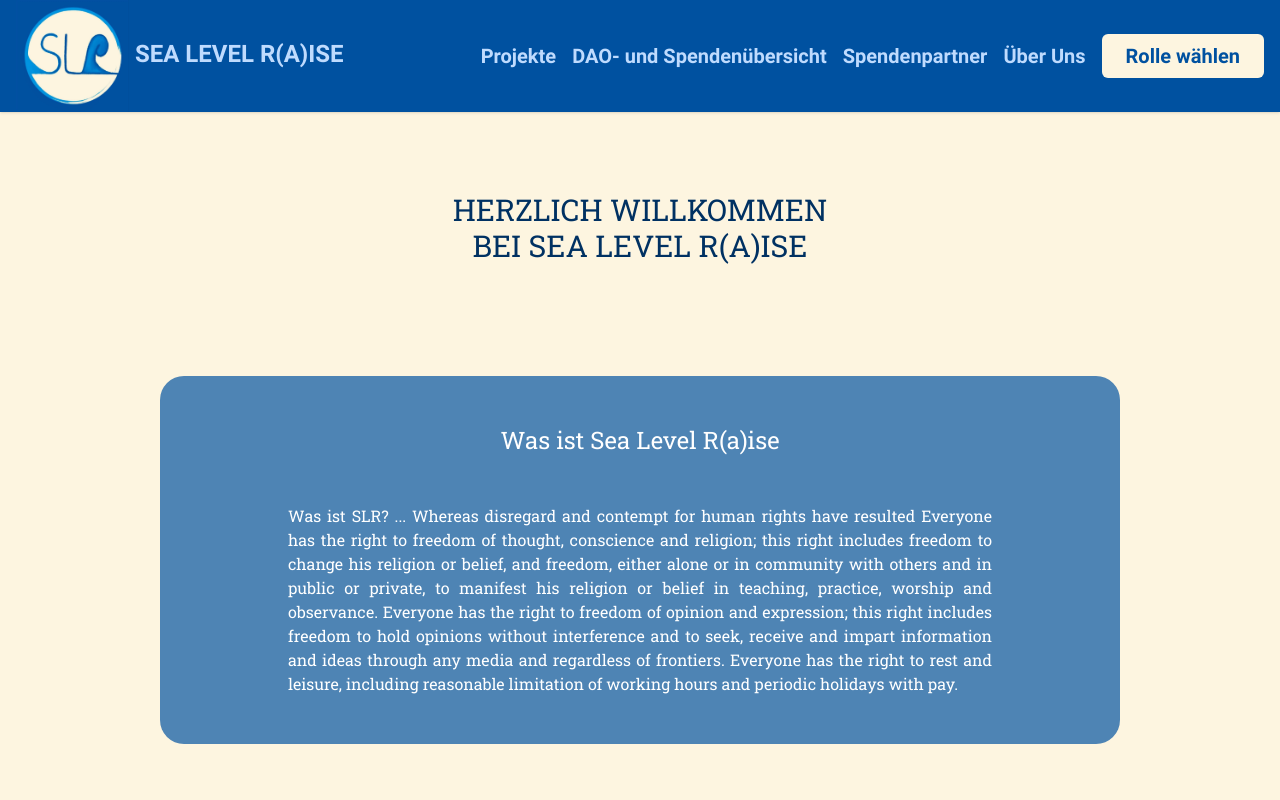
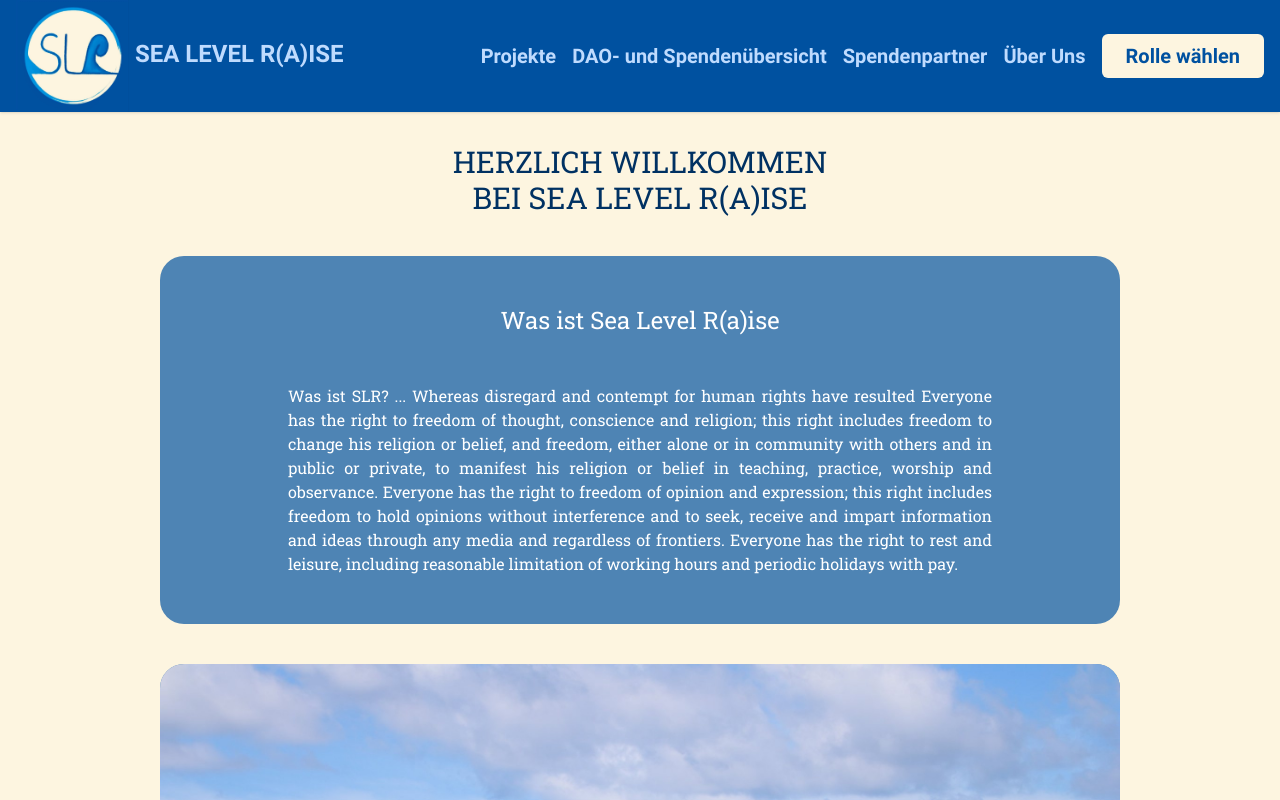
Before and after one commit to Sealevelraise/SLR, a Nuxt app in the folder nuxt/: page / in a window 1280 px wide. Shown: the top 800 px of the page. Built offline with nearby package versions, Linux system fonts and the light colour scheme.

Commit message:
some design fixes

```diff
--- a/nuxt/assets/css/main.css
+++ b/nuxt/assets/css/main.css
@@ -19,7 +19,7 @@
 
 h1 {
   color: #003162;
-  @apply text-3xl uppercase text-center py-8;
+  @apply text-3xl uppercase text-center pt-8;
 }
 
 h3 {
--- a/nuxt/pages/index.vue
+++ b/nuxt/pages/index.vue
@@ -1,5 +1,5 @@
 <template>
-  <div class="flex flex-col gap-20 py-12">
+  <div class="flex flex-col gap-10">
     <h1 class="text-3xl uppercase text-center">
       Herzlich Willkommen <br />
       bei Sea Level R(a)ise
--- a/nuxt/pages/projects.vue
+++ b/nuxt/pages/projects.vue
@@ -1,5 +1,5 @@
 <template>
-  <div>
+  <div class="flex flex-col gap-10">
     <h1 class="">Aktuelle Projekte</h1>
     <div class="bg-slr-blue-box flex content-box">
       <div class="px-8 w-2/3 pt-4">
```
